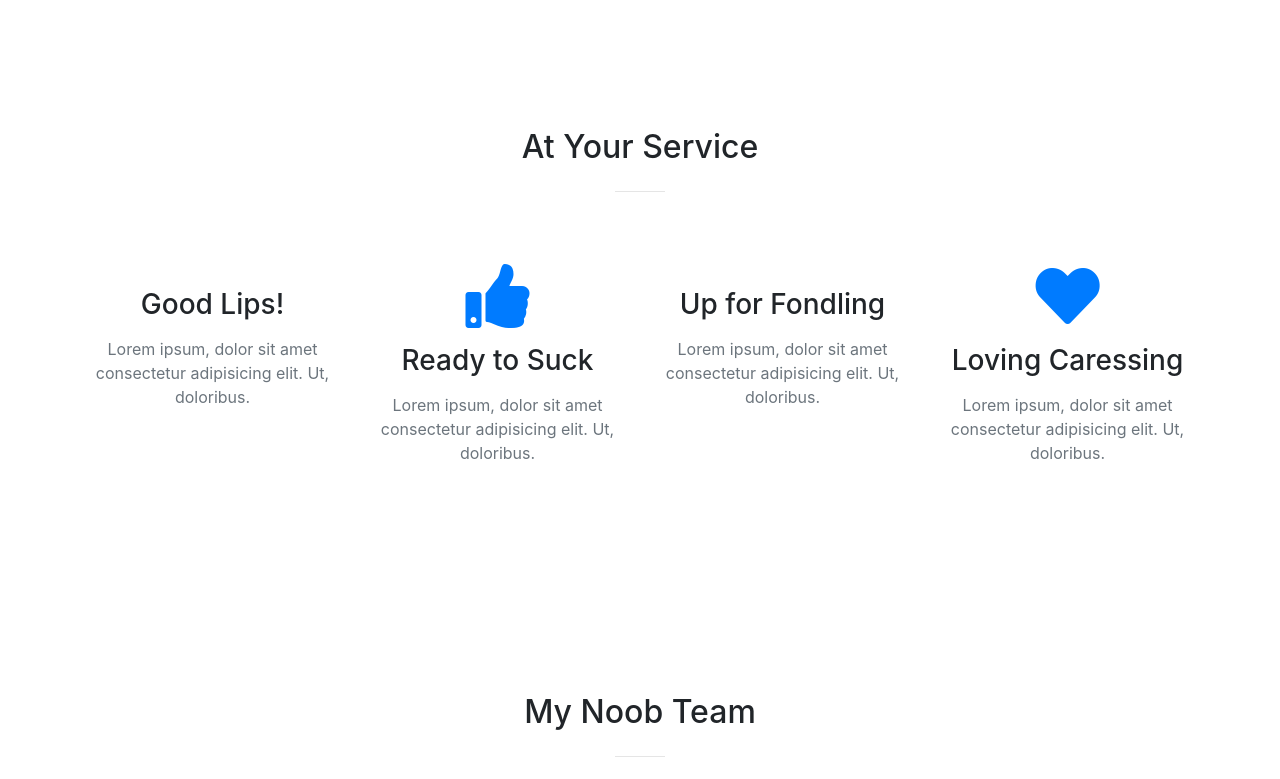
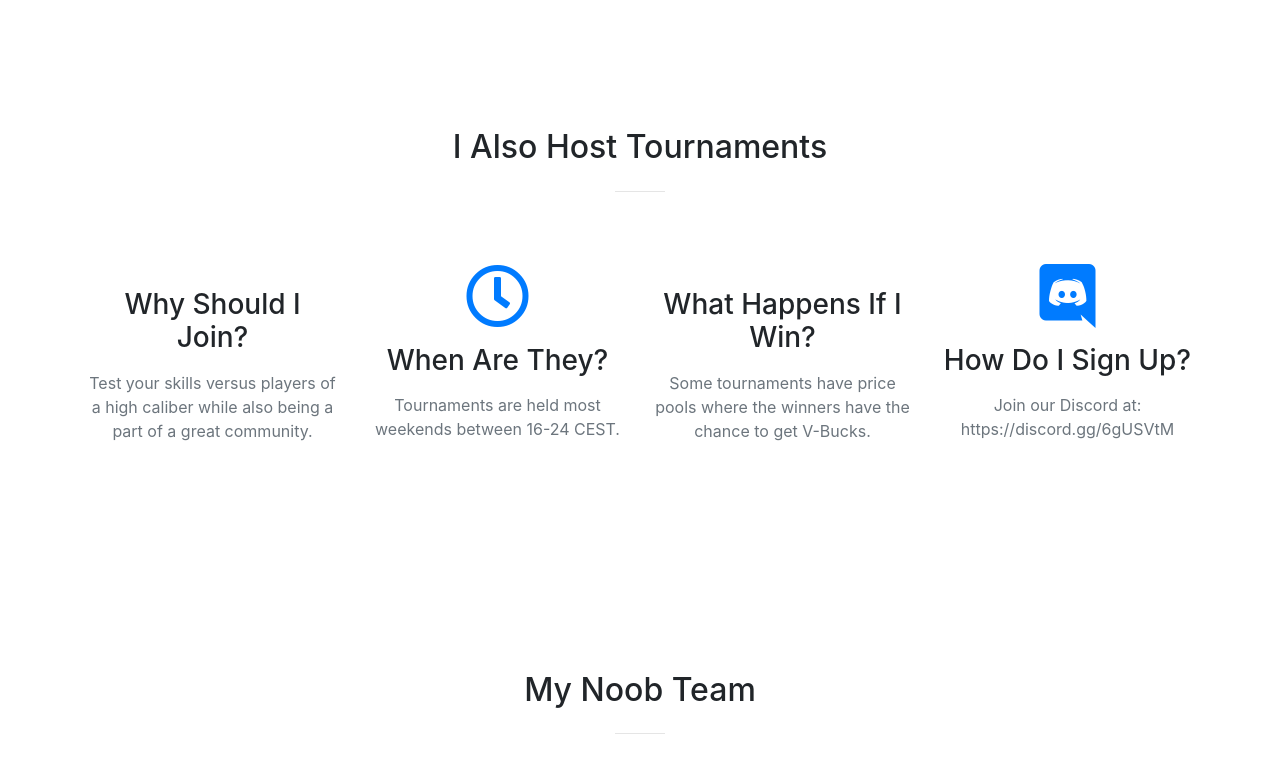
Before and after one commit to OliverGrass/Martin, a website with bundled scripts: page index.html in a window 1280 px wide. Shown: the part 1380-2159 px from the top of the page. Built offline with nearby package versions, Linux system fonts and the light colour scheme; some icons are missing.

Commit message:
General Touchups

```diff
--- a/index.html
+++ b/index.html
@@ -47,7 +47,7 @@
             <a class="nav-link js-scroll-trigger" href="#about">About</a>
           </li>
           <li class="nav-item">
-            <a class="nav-link js-scroll-trigger" href="#services">Fortnite</a>
+            <a class="nav-link js-scroll-trigger" href="#tournaments">Tournaments</a>
           </li>
           <li class="nav-item">
             <a class="nav-link js-scroll-trigger" href="#team">Team</a>
@@ -83,6 +83,9 @@
             <a href="https://steamcommunity.com/profiles/76561198176350395/" target="_blank">
               <i class="fab fa-steam-square fa-2x"></i>
             </a>
+            <a href="https://discord.gg/6gUSVtM" target="_blank">
+              <i class="fab fa-discord fa-2x"></i>
+            </a>
           </div>
           <br>
           <a class="btn btn-primary btn-xl js-scroll-trigger" href="#about">About Me!</a>
@@ -112,11 +115,11 @@
     </div>
   </section>
 
-  <section id="services">
+  <section id="tournaments">
     <div class="container">
       <div class="row">
         <div class="col-lg-12 text-center">
-          <h2 class="section-heading">At Your Service</h2>
+          <h2 class="section-heading">I Also Host Tournaments</h2>
           <hr class="my-4">
         </div>
       </div>
@@ -126,29 +129,29 @@
         <div class="col-lg-3 col-md-6 text-center">
           <div class="service-box mt-5 mx-auto">
             <i class="fa fa-4x fa-diamond text-primary mb-3 sr-icons"></i>
-            <h3 class="mb-3">Good Lips!</h3>
-            <p class="text-muted mb-0">Lorem ipsum, dolor sit amet consectetur adipisicing elit. Ut, doloribus.</p>
+            <h3 class="mb-3">Why Should I Join?</h3>
+            <p class="text-muted mb-0">Test your skills versus players of a high caliber while also being a part of a great community.</p>
           </div>
         </div>
         <div class="col-lg-3 col-md-6 text-center">
           <div class="service-box mt-5 mx-auto">
-            <i class="fa fa-4x fa-thumbs-up text-primary mb-3 sr-icons"></i>
-            <h3 class="mb-3">Ready to Suck</h3>
-            <p class="text-muted mb-0">Lorem ipsum, dolor sit amet consectetur adipisicing elit. Ut, doloribus.</p>
+            <i class="far fa-4x fa-clock text-primary mb-3 sr-icons"></i>
+            <h3 class="mb-3">When Are They?</h3>
+            <p class="text-muted mb-0">Tournaments are held most weekends between 16-24 CEST.</p>
           </div>
         </div>
         <div class="col-lg-3 col-md-6 text-center">
           <div class="service-box mt-5 mx-auto">
             <i class="fa fa-4x fa-newspaper-o text-primary mb-3 sr-icons"></i>
-            <h3 class="mb-3">Up for Fondling</h3>
-            <p class="text-muted mb-0">Lorem ipsum, dolor sit amet consectetur adipisicing elit. Ut, doloribus.</p>
+            <h3 class="mb-3">What Happens If I Win?</h3>
+            <p class="text-muted mb-0">Some tournaments have price pools where the winners have the chance to get V-Bucks.</p>
           </div>
         </div>
         <div class="col-lg-3 col-md-6 text-center">
           <div class="service-box mt-5 mx-auto">
-            <i class="fa fa-4x fa-heart text-primary mb-3 sr-icons"></i>
-            <h3 class="mb-3">Loving Caressing</h3>
-            <p class="text-muted mb-0">Lorem ipsum, dolor sit amet consectetur adipisicing elit. Ut, doloribus.</p>
+            <i class="fab fa-4x fa-discord text-primary mb-3 sr-icons"></i>
+            <h3 class="mb-3">How Do I Sign Up?</h3>
+            <p class="text-muted mb-0">Join our Discord at: https://discord.gg/6gUSVtM</p>
           </div>
         </div>
       </div>
@@ -275,6 +278,8 @@
         <div class="col-lg-12 mr-auto text-center">
           <i class="fa fa-envelope-o fa-3x mb-3 sr-contact"></i>
           <p>
+            <a href="https://twitter.com/McDaBeast1">twitter.com/McDaBeast1</a>
+            <br>
             <a href="mailto:your-email@your-domain.com">martin.carvajal@gmail.com</a>
           </p>
         </div>
@@ -292,7 +297,7 @@
   <script src="vendor/magnific-popup/jquery.magnific-popup.min.js"></script>
 
   <!-- Custom scripts for this template -->
-  <script src="js/creative.min.js"></script>
+  <script src="js/creative.js"></script>
 
 </body>
 
--- a/js/creative.js
+++ b/js/creative.js
@@ -3,32 +3,40 @@
 
   // Smooth scrolling using jQuery easing
   $('a.js-scroll-trigger[href*="#"]:not([href="#"])').click(function() {
-    if (location.pathname.replace(/^\//, '') == this.pathname.replace(/^\//, '') && location.hostname == this.hostname) {
+    if (
+      location.pathname.replace(/^\//, "") ==
+        this.pathname.replace(/^\//, "") &&
+      location.hostname == this.hostname
+    ) {
       var target = $(this.hash);
-      target = target.length ? target : $('[name=' + this.hash.slice(1) + ']');
+      target = target.length ? target : $("[name=" + this.hash.slice(1) + "]");
       if (target.length) {
-        $('html, body').animate({
-          scrollTop: (target.offset().top - 56)
-        }, 1000, "easeInOutExpo");
+        $("html, body").animate(
+          {
+            scrollTop: target.offset().top - 56
+          },
+          1000,
+          "easeInOutExpo"
+        );
         return false;
       }
     }
   });
 
   // Closes responsive menu when a scroll trigger link is clicked
-  $('.js-scroll-trigger').click(function() {
-    $('.navbar-collapse').collapse('hide');
+  $(".js-scroll-trigger").click(function() {
+    $(".navbar-collapse").collapse("hide");
   });
 
   // Activate scrollspy to add active class to navbar items on scroll
-  $('body').scrollspy({
-    target: '#mainNav',
+  $("body").scrollspy({
+    target: "#mainNav",
     offset: 57
   });
 
   // Collapse Navbar
   var navbarCollapse = function() {
-    if ($("#mainNav").offset().top > 100) {
+    if ($("#mainNav").offset().top >= 800) {
       $("#mainNav").addClass("navbar-shrink");
     } else {
       $("#mainNav").removeClass("navbar-shrink");
@@ -41,27 +49,35 @@
 
   // Scroll reveal calls
   window.sr = ScrollReveal();
-  sr.reveal('.sr-icons', {
-    duration: 600,
-    scale: 0.3,
-    distance: '0px'
-  }, 200);
-  sr.reveal('.sr-button', {
+  sr.reveal(
+    ".sr-icons",
+    {
+      duration: 600,
+      scale: 0.3,
+      distance: "0px"
+    },
+    200
+  );
+  sr.reveal(".sr-button", {
     duration: 1000,
     delay: 200
   });
-  sr.reveal('.sr-contact', {
-    duration: 600,
-    scale: 0.3,
-    distance: '0px'
-  }, 300);
+  sr.reveal(
+    ".sr-contact",
+    {
+      duration: 600,
+      scale: 0.3,
+      distance: "0px"
+    },
+    300
+  );
 
   // Magnific popup calls
-  $('.popup-gallery').magnificPopup({
-    delegate: 'a',
-    type: 'image',
-    tLoading: 'Loading image #%curr%...',
-    mainClass: 'mfp-img-mobile',
+  $(".popup-gallery").magnificPopup({
+    delegate: "a",
+    type: "image",
+    tLoading: "Loading image #%curr%...",
+    mainClass: "mfp-img-mobile",
     gallery: {
       enabled: true,
       navigateByImgClick: true,
@@ -71,5 +87,4 @@
       tError: '<a href="%url%">The image #%curr%</a> could not be loaded.'
     }
   });
-
 })(jQuery); // End of use strict
--- a/scss/_bootstrap-overrides.scss
+++ b/scss/_bootstrap-overrides.scss
@@ -47,7 +47,7 @@ body {
   i {
     &:hover {
       @include transition-all;
-      color: #fff;
+      color: darken($primary, 5%);
     }
   }
 }
@@ -55,6 +55,7 @@ body {
 header.masthead {
   background-image: linear-gradient(rgba(0, 0, 0, 0.5), rgba(0, 0, 0, 0.5)),
     url("../img/header.jpg");
+  background-attachment: fixed;
 }
 
 #mainNav {
@@ -151,3 +152,12 @@ header.masthead {
     background-color: rgba(255, 255, 255, 0.8);
   }
 }
+
+h1 {
+  text-shadow: 3px 3px rgba(255, 255, 255, 0.3);
+
+  strong {
+    padding: 0 1rem 0 1rem;
+    background: #000;
+  }
+}
```
Also changed, not shown: css/creative.css.
